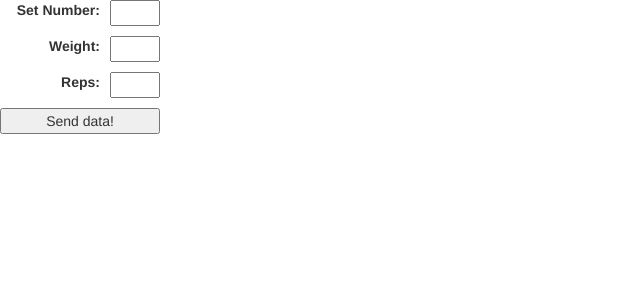
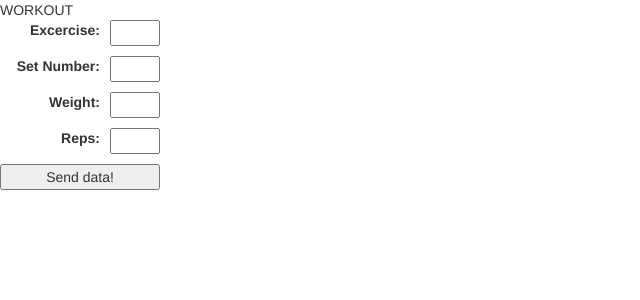
Before and after one commit to ProteusSeed/WorkoutApp, a React (Create React App) app in the folder WorkoutApp/ClientApp/: page / in a window 1280 px wide. Shown: the top 300 px of the page, without its empty margins (0-640 px from the left). Built offline with nearby package versions, Linux system fonts and the light colour scheme.

Commit message:
Added the excercise input

```diff
--- a/WorkoutApp/ClientApp/src/App.js
+++ b/WorkoutApp/ClientApp/src/App.js
@@ -11,8 +11,19 @@ export default class App extends Component {
 
   render() {
               return (
-                        <div >
+                  <div >
+                      WORKOUT
                           <form className="formInput">
+                              <label>Excercise</label>
+                              <input list="Excercises" name="ExcerciseId" id="txtExcerciseId"/>
+                          <datalist id="Excercises">
+                                      <option value="Internet Explorer"/>
+                                          <option value="Firefox"/>
+                                              <option value="Chrome"/>
+                                                  <option value="Opera"/>
+                                                      <option value="Safari"/>
+                                    </datalist>
+
                               <label>Set Number</label>
                               <input type="number" name="txtSetNumber" />
 
```
